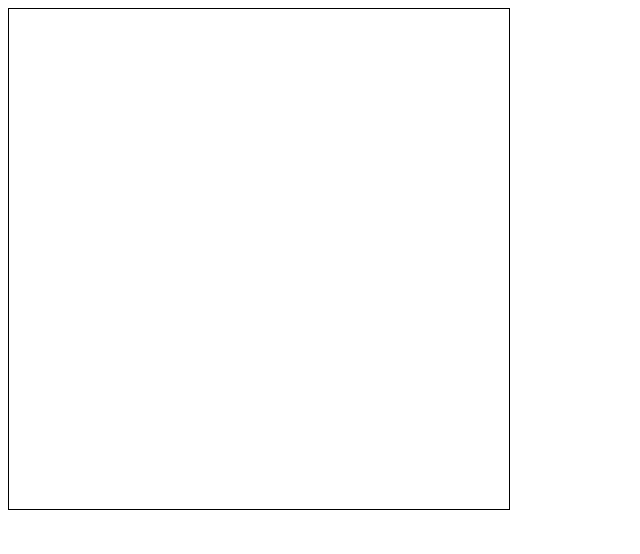
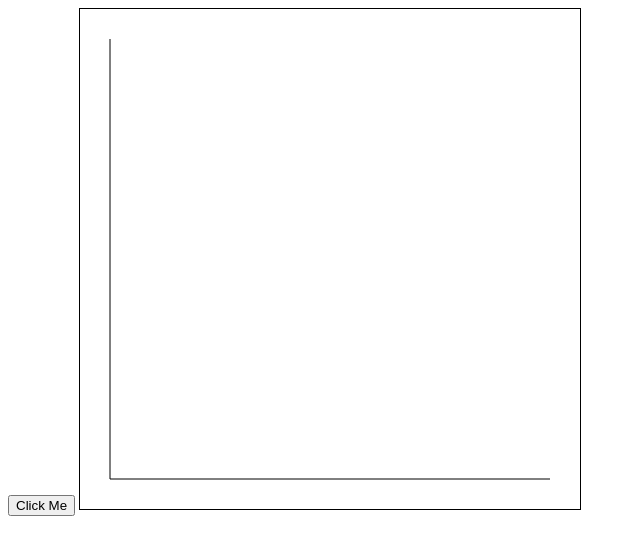
Before and after one commit to kionkina/ideal-octo-palm-tree, a plain HTML site: page index.html in a window 1280 px wide. Shown: the whole page, without its empty margins (0-640 px from the left). Drawn offline with nearby package versions, Linux system fonts and the light colour scheme.

Commit message:
scale almost done

```diff
--- a/index.html
+++ b/index.html
@@ -6,7 +6,7 @@
   </head>
 
   <body>
-
+    <button id="boop"> Click Me </button>
       <script src="svg.js"></script>
   </body>
 </html>
--- a/svg.js
+++ b/svg.js
@@ -5,6 +5,18 @@ var svg = d3.select("body").append("svg");
 svg.attr("width", 500);
 svg.attr("height", 500);
 svg.attr("style", "border: 1px solid");
+
+
+
+var add_line = function(color, x1, y1, x2, y2){
+svg.append("line").style("stroke", color).attr("x1", x1).attr("x2", x2).attr("y1", y1).attr("y2", y2);
+};
+
+
+//x-axis
+add_line("black", 30, 470, 470, 470);
+//y-axis
+add_line("black", 30, 470, 30, 30);
 
 var data = {
     title: "Kitten Weight (oz) vs Kitten Age (days)",
@@ -18,8 +30,9 @@ var data = {
 //Passing the data.x array as the second argument of apply() results in the function being called with all values in the array as parameters.
 //console.log(Math.max.apply(null, data.x));
 
+//440 because graph axes will take up 30
 var scale = function(arr){
-    var ret =  parseInt( 500 / (Math.max.apply(null, arr) - Math.min.apply(null, arr)));
+    var ret =  parseInt( 440 / (Math.max.apply(null, arr) - Math.min.apply(null, arr)));
     return ret;
 };
 
@@ -27,3 +40,34 @@ console.log("x scale");
 console.log(scale(data.x));
 console.log("y scale");
 console.log(scale(data.y));
+
+var make_scales = function(scaleX, scaleY){
+    console.log("scale X");
+    console.log(scaleX);
+    console.log("scale Y");
+    console.log(scaleY);
+    console.log("running make_scales...");
+    var iterateY = parseInt(500/scaleY);
+    console.log("iterateY");
+    console.log(iterateY);
+    var iterateX = parseInt(500/scaleX);
+    console.log("iterateX");
+    console.log(iterateX);
+    for (var y = 0; y < 440; y+= scaleY){
+	add_line("black", 30, 500 - y - 30, 20, 500 - y - 30);
+	console.log(500 - y - 30);
+    }
+    for (var x = 0; x < 440; x+= scaleX * 2){
+	add_line("black", 30 + x, 470, 30 + x, 480);
+	console.log(30 + y);
+	console.log(30 + x);
+    }
+};
+
+var generate_scales = function(){
+    console.log("running generate_scales...");
+    make_scales(scale(data.x), scale(data.y));
+}
+
+var button = document.getElementById("boop");
+button.addEventListener("click", function(){generate_scales();});
```
